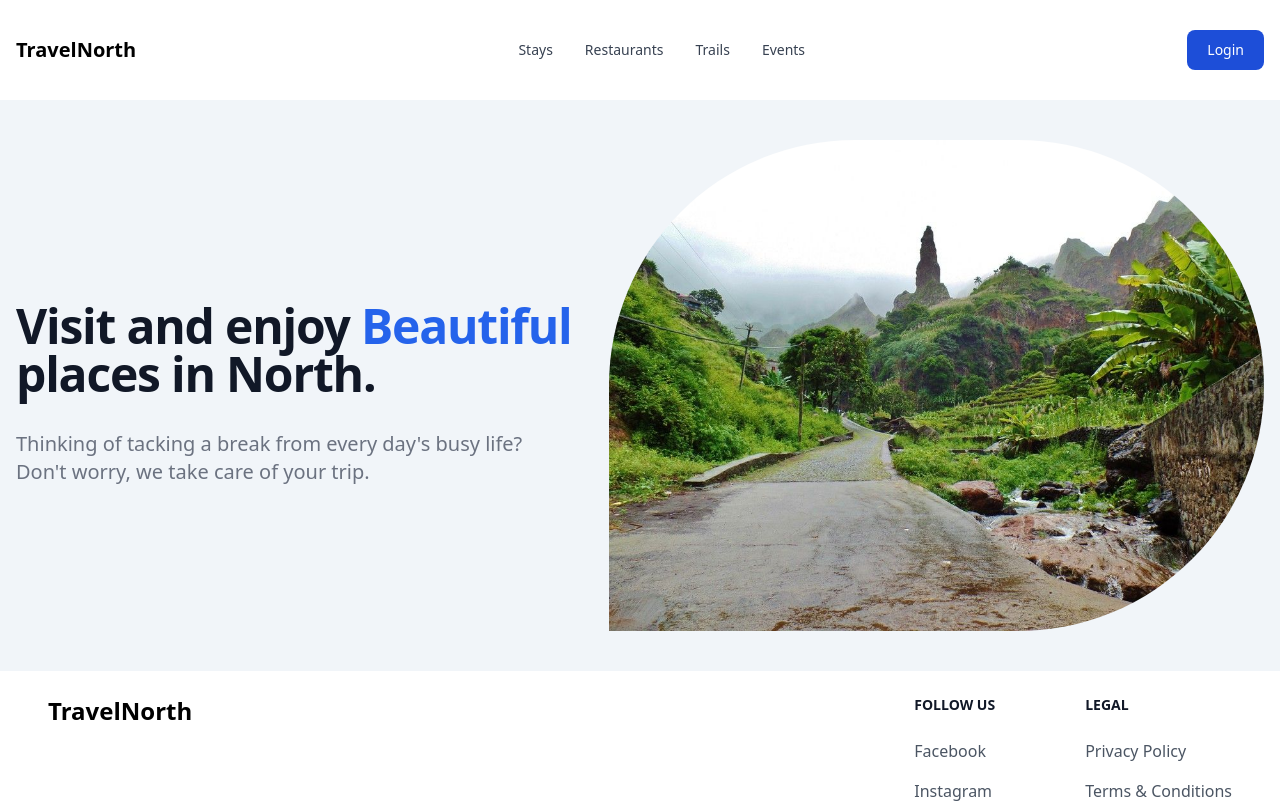
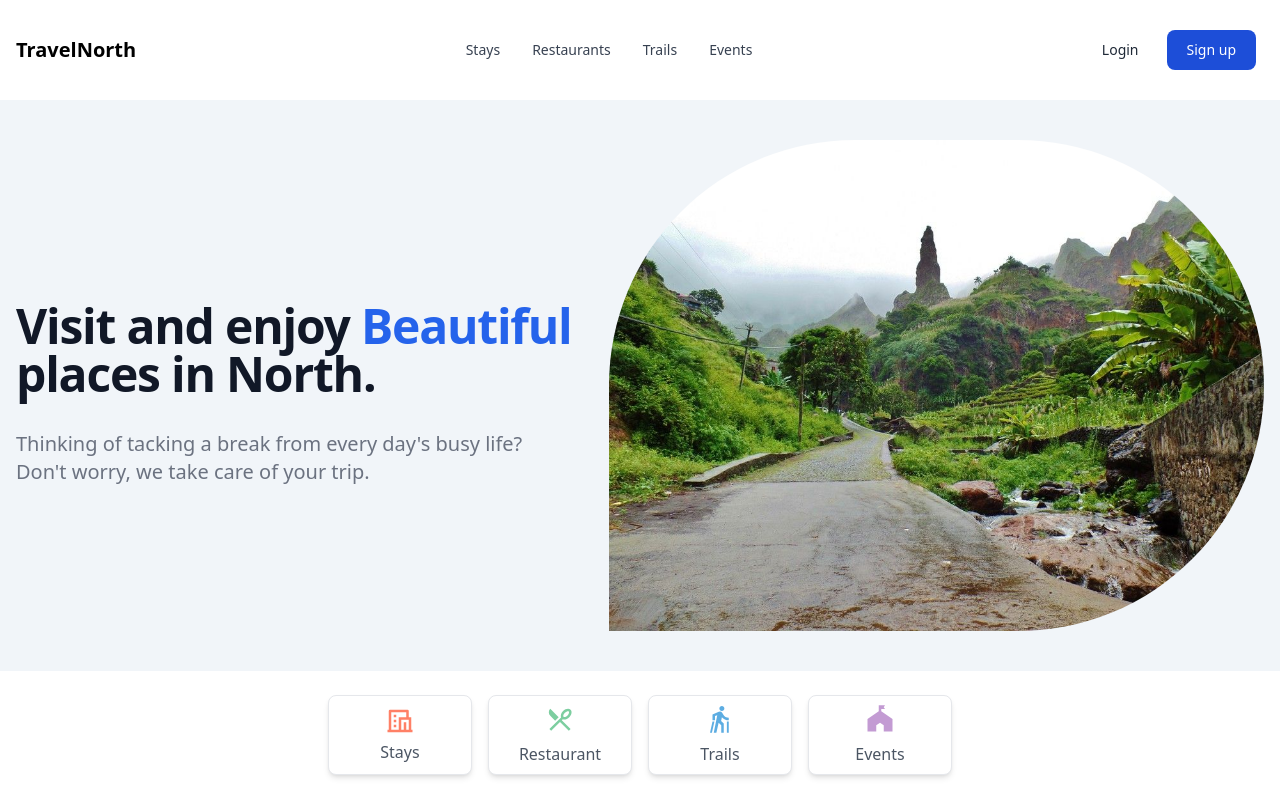
Before and after one commit to dtmiranda/travel-frontend, a Next.js app: page / in a window 1280 px wide. Shown: the top 803 px of the page. Built offline with nearby package versions, Linux system fonts and the light colour scheme.

Commit message:
create category component

```diff
--- /dev/null
+++ b/components/Category.tsx
@@ -0,0 +1,35 @@
+import { RiHotelLine, RiRestaurant2Line} from 'react-icons/ri'
+import { MdNordicWalking, MdFestival } from 'react-icons/md'
+import Link from 'next/link'
+
+
+export default function Category(){
+  return(
+    <div className="my-4 flex justify-center flex-wrap">
+
+      <Link href='/' className="w-36 p-2 m-2 max-w-sm flex justify-center flex-col items-center bg-white rounded-lg border border-gray-200 shadow-md hover:bg-gray-100 ">
+        <RiHotelLine size={30} color='#ff8066'/>
+        <p className="pt-1 pr-2 pl-2 font-medium text-gray-600 rounded hover:bg-gray-100 md:hover:bg-transparent">Stays</p>
+      </Link>
+
+
+      <Link href="#" className="w-36 p-2 m-2 max-w-sm flex justify-center flex-col items-center bg-white rounded-lg border border-gray-200 shadow-md hover:bg-gray-100 ">
+        <RiRestaurant2Line size={30} color='#7dcea0'/>
+        <p className="pt-2 pr-2 pl-2 font-medium text-gray-600 rounded hover:bg-gray-100 md:hover:bg-transparent">Restaurant</p>
+      </Link>
+
+      <Link href="#" className="w-36 p-2 m-2 max-w-sm flex justify-center flex-col items-center bg-white rounded-lg border border-gray-200 shadow-md hover:bg-gray-100 ">
+        <MdNordicWalking size={30} color='#5dade2'/>
+        <p className="pt-2 pr-2 pl-2 font-medium text-gray-600 rounded hover:bg-gray-100 md:hover:bg-transparent">Trails</p>
+      </Link>
+
+      <Link href="#" className="w-36 p-2 m-2 max-w-sm flex justify-center flex-col items-center bg-white rounded-lg border border-gray-200 shadow-md hover:bg-gray-100 ">
+        <MdFestival size={30} color=' #c39bd3 '/>
+        <p className="pt-2 pr-2 pl-2 font-medium text-gray-600 rounded hover:bg-gray-100 md:hover:bg-transparent">Events</p>
+      </Link>
+
+
+    </div>
+
+  )
+}
--- a/components/Cover.tsx
+++ b/components/Cover.tsx
@@ -14,7 +14,7 @@ export default function Cover(){
             <p className="text-lg font-normal text-gray-500 lg:text-xl dark:text-gray-400">Thinking of tacking a break from every day's busy life? <br /> Don't worry, we take care of your trip.</p>
           </div>
 
-          <div>
+          <div className="sm: none">
             <Image className="max-w-full h-auto mx-auto rounded-tl-full rounded-br-full rounded-tr-full " src={coverMontain} alt="image description"/>
           </div>
         </div>
--- a/components/NavBar.tsx
+++ b/components/NavBar.tsx
@@ -6,11 +6,12 @@ export default function NavBar(){
       <a href="#" className="flex items-center">
         <span className="self-center text-xl font-semibold whitespace-nowrap dark:text-white">TravelNorth</span>
       </a>
-      <div className="flex md:order-2">
-        <button type="button" className="text-white bg-blue-700 hover:bg-blue-800 focus:ring-4 focus:outline-none focus:ring-blue-300 font-medium rounded-lg text-sm px-5 py-2.5 text-center mr-3 md:mr-0 dark:bg-blue-600 dark:hover:bg-blue-700 dark:focus:ring-blue-800">Login</button>
-          <button data-collapse-toggle="navbar-cta" type="button" className="inline-flex items-center p-2 text-sm text-gray-500 rounded-lg md:hidden hover:bg-gray-100 focus:outline-none focus:ring-2 focus:ring-gray-200 dark:text-gray-400 dark:hover:bg-gray-700 dark:focus:ring-gray-600" aria-controls="navbar-cta" aria-expanded="false">
+      <div className="flex items-center md:order-2">
+        <a href="#" className="text-gray-800 dark:text-white hover:bg-gray-50 focus:ring-4 focus:ring-gray-300 font-medium rounded-lg text-sm px-4 py-2 md:px-5 md:py-2.5 mr-1 md:mr-2 dark:hover:bg-gray-700 focus:outline-none dark:focus:ring-gray-800">Login</a>
+        <a href="#" className="text-white bg-blue-700 hover:bg-blue-800 focus:ring-4 focus:ring-blue-300 font-medium rounded-lg text-sm px-4 py-2 md:px-5 md:py-2.5 mr-1 md:mr-2 dark:bg-blue-600 dark:hover:bg-blue-700 focus:outline-none dark:focus:ring-blue-800">Sign up</a>
+        <button data-collapse-toggle="mega-menu-icons" type="button" className="inline-flex items-center p-2 ml-1 text-sm text-gray-500 rounded-lg md:hidden hover:bg-gray-100 focus:outline-none focus:ring-2 focus:ring-gray-200 dark:text-gray-400 dark:hover:bg-gray-700 dark:focus:ring-gray-600" aria-controls="mega-menu-icons" aria-expanded="false">
             <span className="sr-only">Open main menu</span>
-            <svg className="w-6 h-6" aria-hidden="true" fill="currentColor" viewBox="0 0 20 20" xmlns="http://www.w3.org/2000/svg"><path fill-rule="evenodd" d="M3 5a1 1 0 011-1h12a1 1 0 110 2H4a1 1 0 01-1-1zM3 10a1 1 0 011-1h12a1 1 0 110 2H4a1 1 0 01-1-1zM3 15a1 1 0 011-1h12a1 1 0 110 2H4a1 1 0 01-1-1z" clip-rule="evenodd"></path></svg>
+              <svg aria-hidden="true" className="w-6 h-6" fill="currentColor" viewBox="0 0 20 20" xmlns="http://www.w3.org/2000/svg"><path fill-rule="evenodd" d="M3 5a1 1 0 011-1h12a1 1 0 110 2H4a1 1 0 01-1-1zM3 10a1 1 0 011-1h12a1 1 0 110 2H4a1 1 0 01-1-1zM3 15a1 1 0 011-1h12a1 1 0 110 2H4a1 1 0 01-1-1z" clip-rule="evenodd"></path></svg>
         </button>
       </div>
       <div className="hidden justify-between items-center w-full md:flex md:w-auto md:order-1" id="navbar-cta">
--- a/package.json
+++ b/package.json
@@ -9,6 +9,7 @@
     "lint": "next lint"
   },
   "dependencies": {
+    "@fortawesome/react-fontawesome": "^0.2.0",
     "@types/node": "18.11.9",
     "@types/react": "18.0.25",
     "@types/react-dom": "18.0.8",
@@ -17,6 +18,7 @@
     "next": "13.0.2",
     "react": "18.2.0",
     "react-dom": "18.2.0",
+    "react-icons": "^4.6.0",
     "typescript": "4.8.4"
   },
   "devDependencies": {
--- a/pages/index.tsx
+++ b/pages/index.tsx
@@ -2,6 +2,7 @@ import Head from 'next/head'
 import NavBar from '../components/NavBar'
 import Footer from '../components/Footer'
 import Cover from '../components/Cover'
+import Category from '../components/Category'
 
 export default function Home() {
   return (
@@ -9,6 +10,7 @@ export default function Home() {
       <NavBar />
 
       <Cover/>
+      <Category/>
 
       <Footer />
 
```
Also changed, not shown: 2 other files (tests, documents, lock files or other folders).
